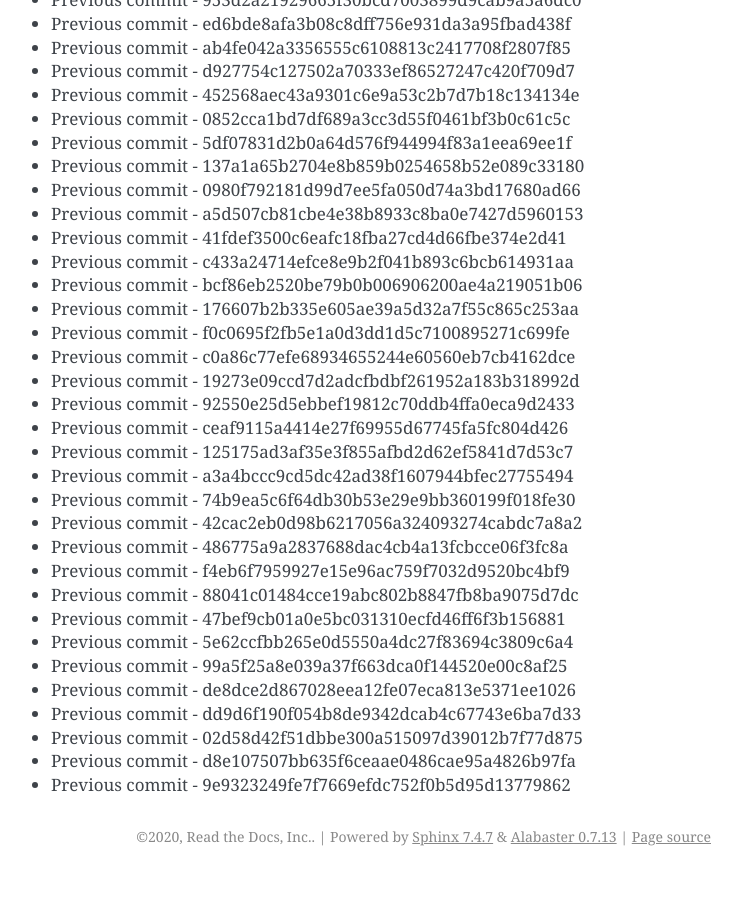
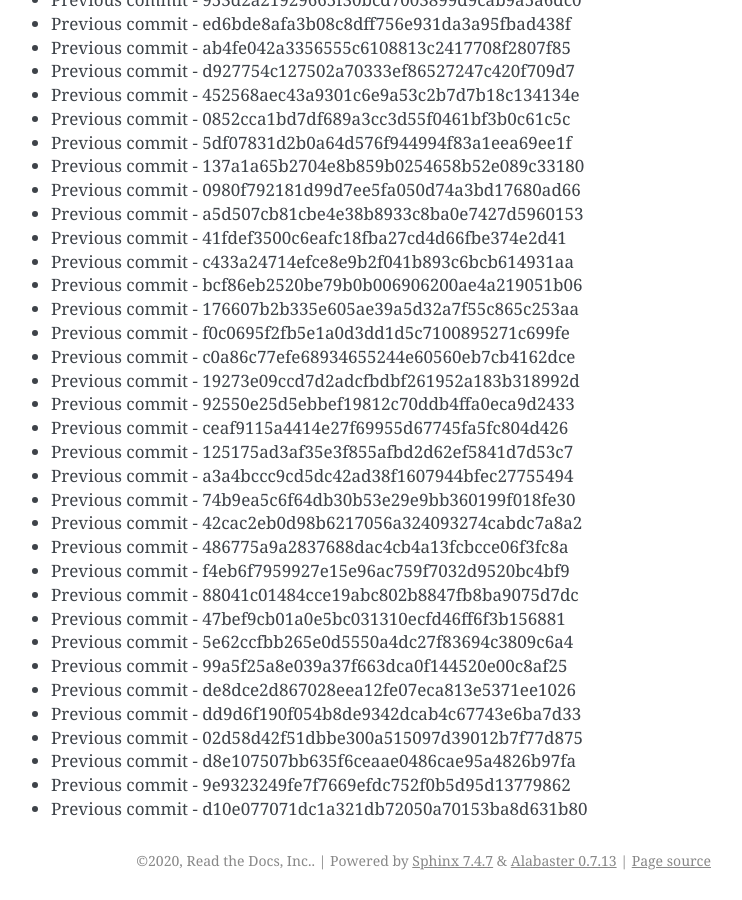
Before and after one commit to readthedocs/rtd-git-stresstest, a Sphinx documentation site: the page built from docs/updates.rst, in a window 1280 px wide and 900 px high, scrolled down 22168 px. Shown: the whole window, without its empty margins (399-1141 px from the left). Built offline with Sphinx 7.4.7, drawn with Linux system fonts in a browser that asks for light colours; before the commit the page ends 23044 px from its top, so only the background shows below that.

Commit message:
Generating commit from previous: d10e077071dc1a321db72050a70153ba8d631b80

```diff
--- a/docs/updates.rst
+++ b/docs/updates.rst
@@ -963,3 +963,4 @@ It can be tested for any performance characteristics.
 * Previous commit - 02d58d42f51dbbe300a515097d39012b7f77d875
 * Previous commit - d8e107507bb635f6ceaae0486cae95a4826b97fa
 * Previous commit - 9e9323249fe7f7669efdc752f0b5d95d13779862
+* Previous commit - d10e077071dc1a321db72050a70153ba8d631b80
```
